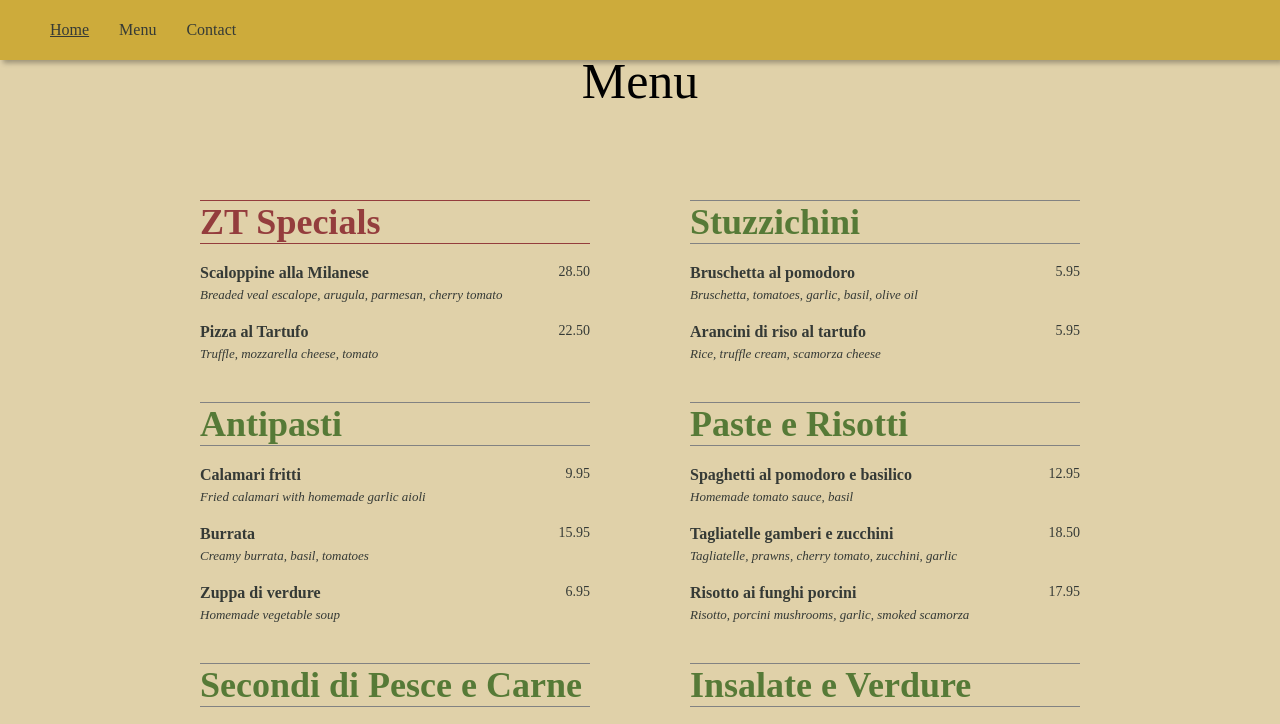
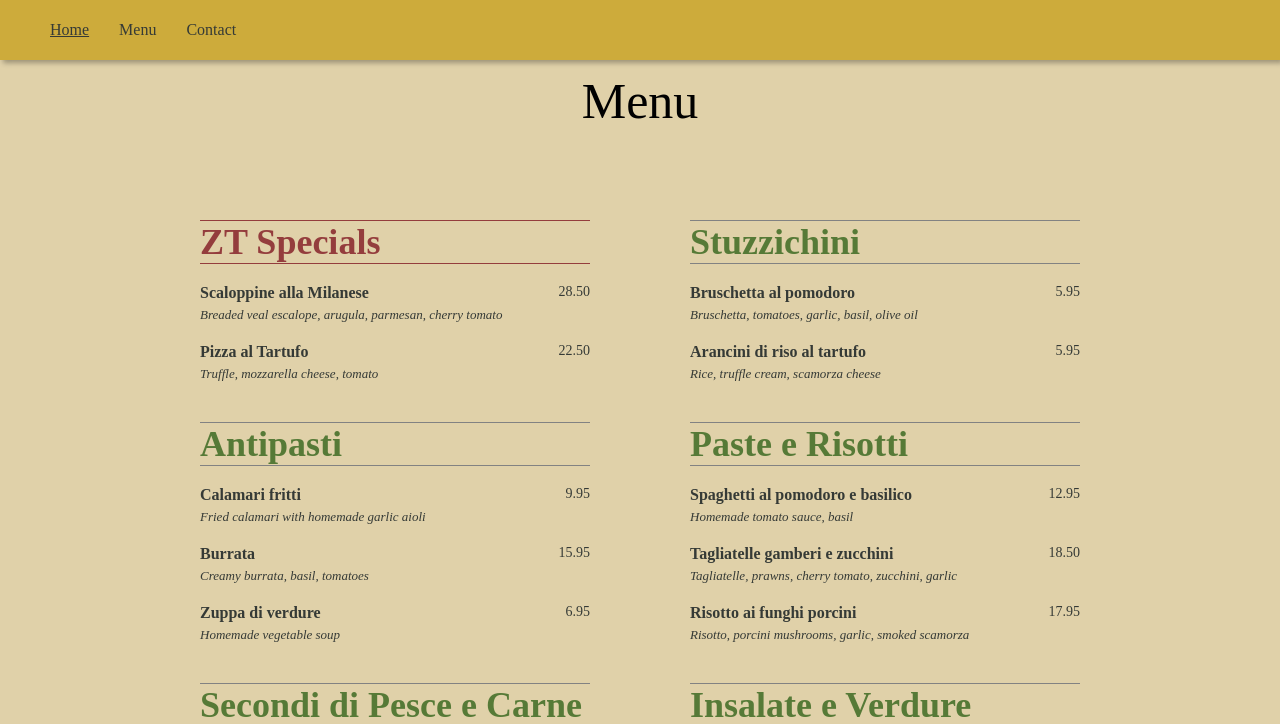
Before and after one commit to cynthem/Restaurant, a plain HTML site: page index.html in a window 1280 px wide. Shown: the top 724 px of the page. Drawn offline with Linux system fonts and the light colour scheme; a web font is replaced by a local one.

Commit message:
Adjust menu page margins

```diff
--- a/style.css
+++ b/style.css
@@ -201,7 +201,7 @@ h2 {
 .main-menu {
     display: grid;
     grid-template-columns: repeat(2, 1fr);
-    margin: -70px 200px 50px;
+    margin: -50px 200px 80px;
     row-gap: 40px;
     column-gap: 100px;
 }
```
